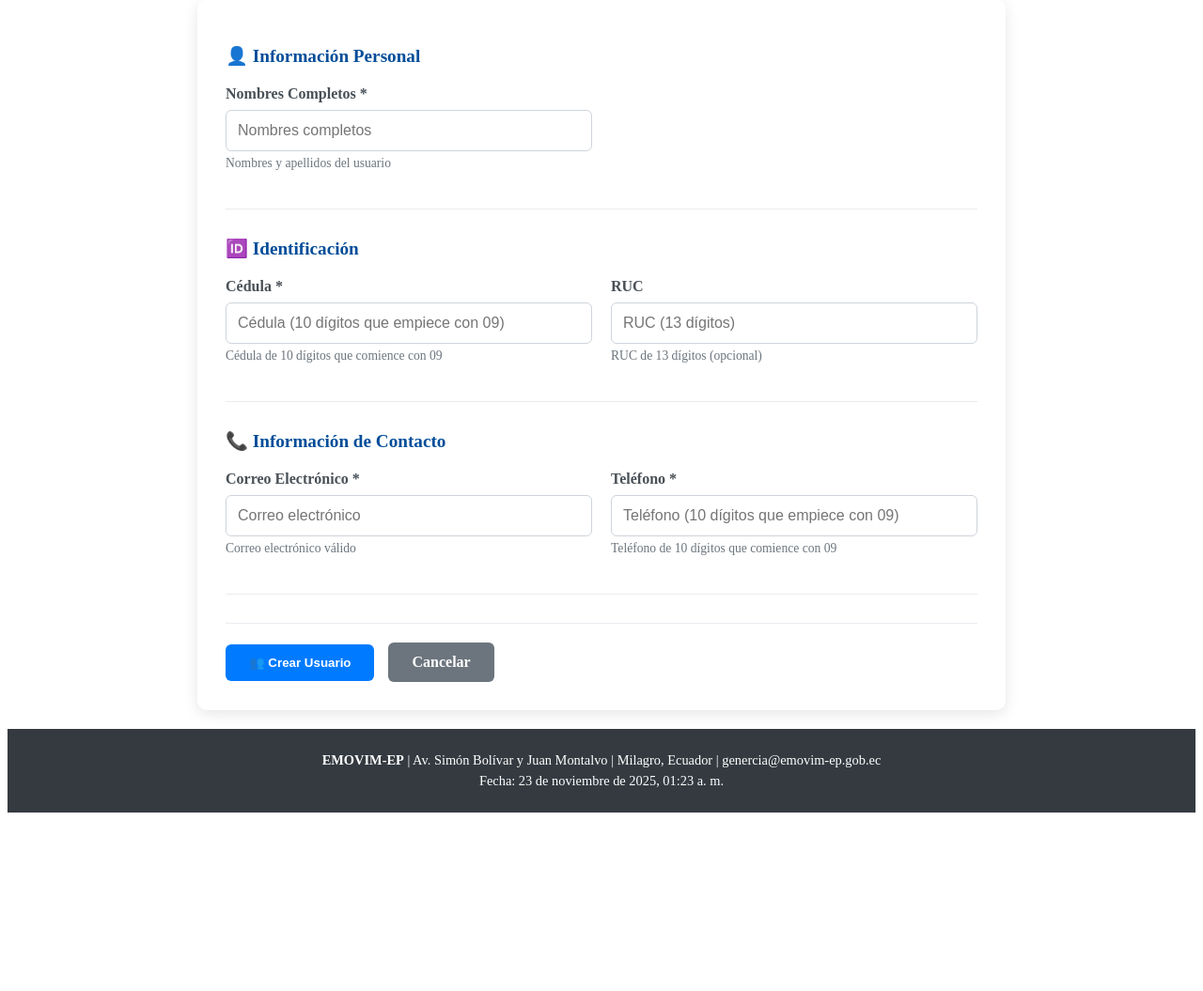
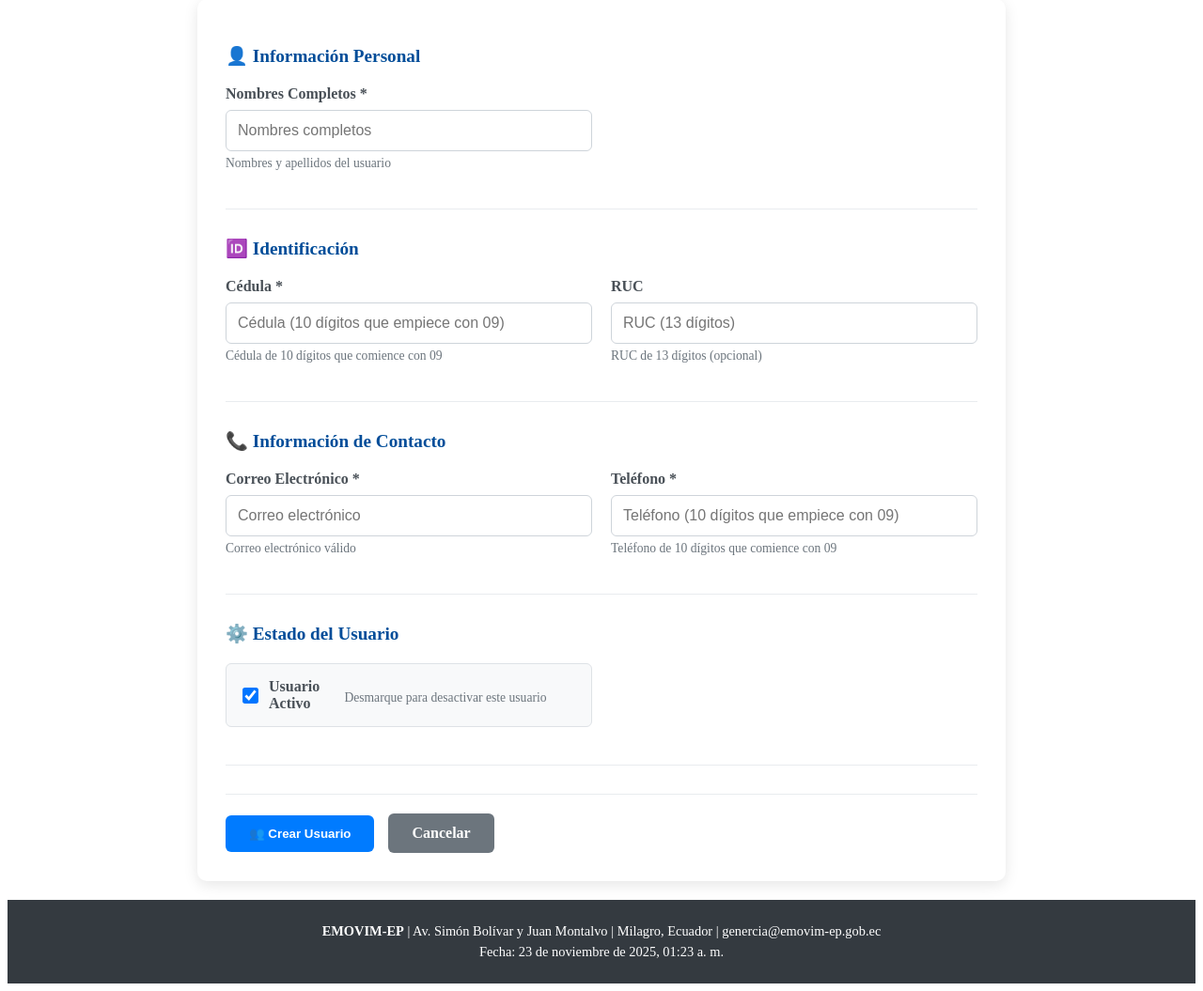
Before and after one commit to KadirBarquet/Formulario-ACT-QR-Placas-Django-App, a Django app: page /usuarios/crear/ in a window 1280 px wide. Shown: the part 247-1302 px from the top of the page at 94% size. Before the commit the page ends 1112 px from the top, so only its background shows below. Run offline with Django 5.2, Linux system fonts and the light colour scheme; the visitor is signed in with stand-in values (Sample User, id 1); some libraries are stand-ins or nearby versions.

Commit message:
update form users template state commit

```diff
--- a/templates/formulario/usuarioautorizacion_form.html
+++ b/templates/formulario/usuarioautorizacion_form.html
@@ -64,6 +64,17 @@
                     <label for="id_telefono">Teléfono *</label>
                     {{ form.telefono }}
                     <small class="form-text">Teléfono de 10 dígitos que comience con 09</small>
+                </div>
+            </div>
+        </div>
+
+        <div class="form-section">
+            <h3>⚙️ Estado del Usuario</h3>
+            <div class="form-row">
+                <div class="form-group checkbox-group">
+                    {{ form.activo }}
+                    <label for="id_activo">Usuario Activo</label>
+                    <small class="form-text">Desmarque para desactivar este usuario</small>
                 </div>
             </div>
         </div>
@@ -151,16 +162,27 @@
     display: flex;
     align-items: center;
     gap: 10px;
+    padding: 15px;
+    background: #f8f9fa;
+    border-radius: 6px;
+    border: 1px solid #dee2e6;
 }
 
 .checkbox-group input[type="checkbox"] {
     width: auto;
-    transform: scale(1.2);
+    transform: scale(1.3);
+    cursor: pointer;
 }
 
 .checkbox-group label {
     margin-bottom: 0;
     font-weight: 600;
+    cursor: pointer;
+}
+
+.checkbox-group small {
+    width: 100%;
+    margin-top: 5px;
 }
 
 .form-text {
```
